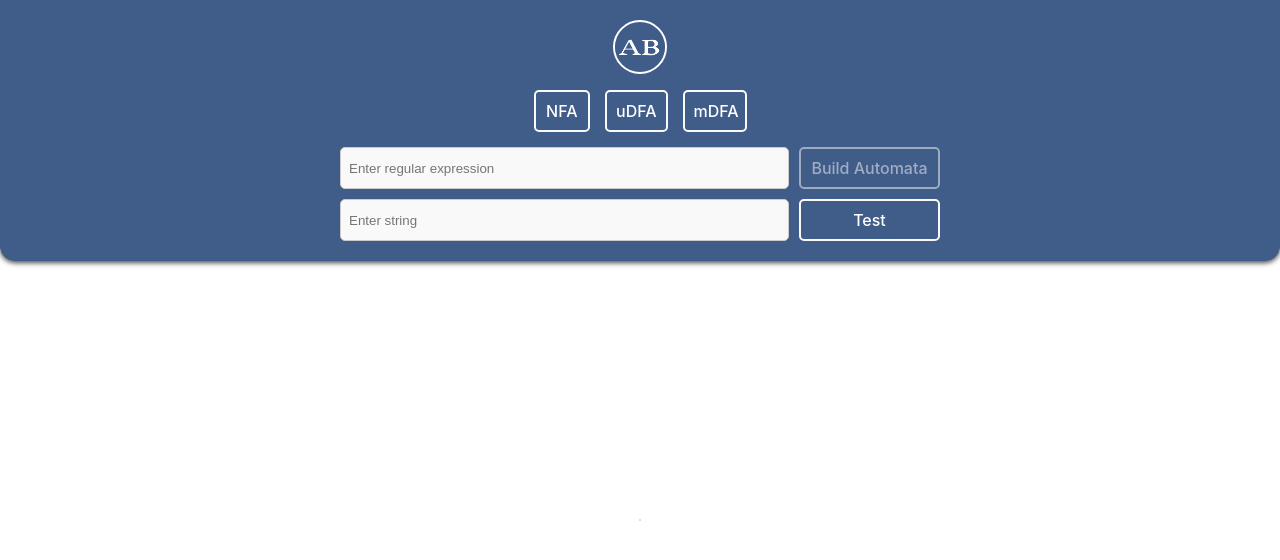
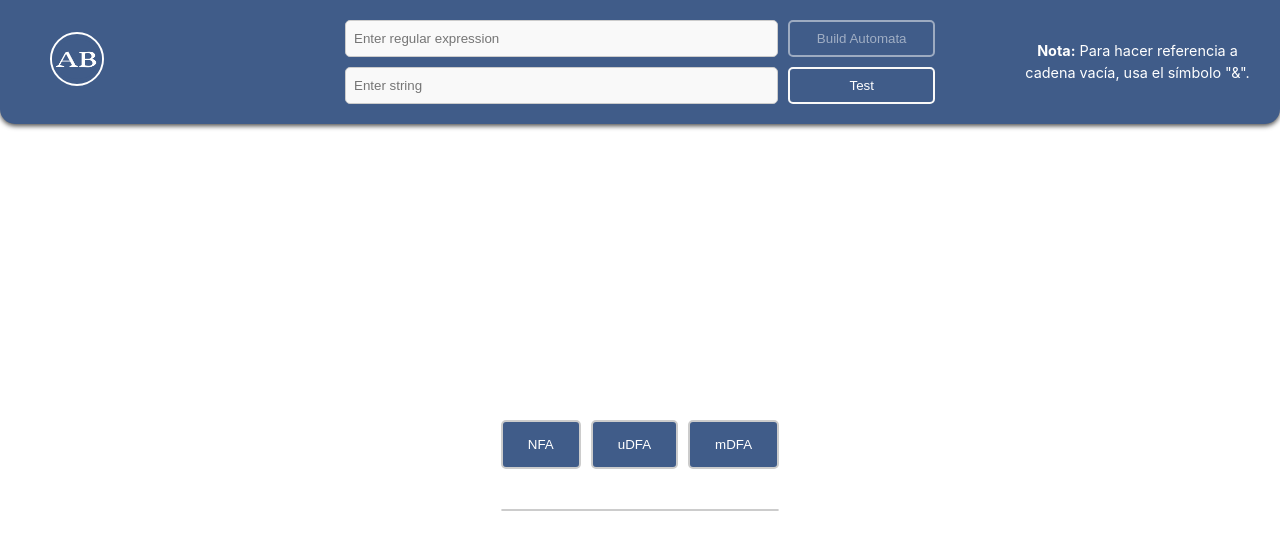
Before and after one commit to ErSantis/ER2AFD, a React (Vite) app: page / in a window 1280 px wide. Shown: the top 560 px of the page. Built offline with nearby package versions, Linux system fonts and the light colour scheme.

Commit message:
changes on data structure

```diff
--- a/src/components/AutomatonBuilder.tsx
+++ b/src/components/AutomatonBuilder.tsx
@@ -1,13 +1,13 @@
-import React, { useEffect, useState } from 'react';
-import { buildNFAFromRegex } from '../utils/BuildNFA';
-import { buildDFAFromNFA } from '../utils/BuildDFA';
-import { buildmDFAFromuDFA } from '../utils/BuildmDFA';
-import NFATab from './NFATab';
-import DFATab from './DFATab';
-import { Automaton } from '../models/Automaton';
-import { extractSymbolsFromRegxex } from '../utils/extractSymbols';
-import { State } from '../models/State';
-import { ButtonStyle } from '../styles/ButtonStyle';
+import React, { useEffect, useState } from "react";
+import { buildNFAFromRegex } from "../utils/BuildNFA";
+import { buildDFAFromNFA } from "../utils/BuildDFA";
+import { buildmDFAFromuDFA } from "../utils/BuildmDFA";
+import NFATab from "./NFATab";
+import DFATab from "./DFATab";
+import { Automaton } from "../models/Automaton";
+import { extractSymbolsFromRegxex } from "../utils/extractSymbols";
+import { State } from "../models/State";
+import { ButtonStyle } from "../styles/ButtonStyle";
 
 const AutomatonBuilder: React.FC = () => {
   const [regex, setRegex] = useState<string>(""); // Expresión regular ingresada por el usuario
@@ -21,27 +21,37 @@ const AutomatonBuilder: React.FC = () => {
     Map<string, string>
   > | null>(null); // Transiciones del mDFA (AFD minimizado)
   const [symbols, setSymbols] = useState<string[]>([]); // Símbolos del alfabeto
-  const [activeTab, setActiveTab] = useState<'NFA' | 'uDFA' | 'DFA'>('NFA'); // Controla la pestaña activa
-  const [estadoLetra, setEstadoLetra] = useState<Map<string, Set<State>> | null>(null); // Relacion entre el estado DFA - conjunto AFN
-  const [estadosFinales, setEstadosFinales] = useState<Set<string> | null>(null); // Estados finales deL UDFA
-  const [mdfestadosFinales, setmdfEstadosFinales] = useState<Set<string> | null>(null);// Estados Finlaes del mDFA
+  const [activeTab, setActiveTab] = useState<"NFA" | "uDFA" | "DFA">("NFA"); // Controla la pestaña activa
+  const [estadoLetra, setEstadoLetra] = useState<Map<
+    string,
+    Set<State>
+  > | null>(null); // Relacion entre el estado DFA - conjunto AFN
+  const [estadosFinales, setEstadosFinales] = useState<Set<string> | null>(
+    null
+  ); // Estados finales deL UDFA
+  const [mdfestadosFinales, setmdfEstadosFinales] =
+    useState<Set<string> | null>(null); // Estados Finlaes del mDFA
   const [estadoInicial, setEstadoInicial] = useState<string | null>(null); // Estado Inicial de los DFA
-  const [estadosSignificativos, setEstadosSignificativos] = useState<Map<string, Set<State>> | null>(null); // Estados significativos del AFN
-  const [estadosIdenticos, setEstadosIdenticos] = useState<Map<string, string[]> | null>(null); //Estados que se identifican(Mimso conjunto de estados significativos)
+  const [estadosSignificativos, setEstadosSignificativos] = useState<Map<
+    string,
+    Set<State>
+  > | null>(null); // Estados significativos del AFN
+  const [estadosIdenticos, setEstadosIdenticos] = useState<Map<
+    string,
+    string[]
+  > | null>(null); //Estados que se identifican(Mimso conjunto de estados significativos)
 
   const [isButtonEnabled, setIsButtonEnabled] = useState(false); // Estado para habilitar o deshabilitar el botón
 
   const [inputString, setInputString] = useState(""); // Estado para controlar el input
   const [finalString, setFinalString] = useState(""); // Estado para guardar el valor cuando se presiona el botón
 
-  const [runSimulation, SetRunSimulation] = useState<boolean>(false)
-
+  const [runSimulation, SetRunSimulation] = useState<boolean>(false);
 
   const resetAutomata = () => {
-
     setSymbols([]); // Resetea los símbolos a un array vacío
     setNFA(null); // Resetea el NFA (Non-deterministic Finite Automaton) a null
-    setFinalString(''); // Resetea la cadena final a una cadena vacía
+    setFinalString(""); // Resetea la cadena final a una cadena vacía
     setuDFATransitions(new Map()); // Limpia las transiciones uDFA (unminimized Deterministic Finite Automaton)
     setmDFATransitions(new Map()); // Limpia las transiciones mDFA (minimized Deterministic Finite Automaton)
     setEstadoLetra(new Map()); // Resetea el estado de las letras a un nuevo Map vacío
@@ -50,7 +60,6 @@ const AutomatonBuilder: React.FC = () => {
     setEstadoInicial(null); // Resetea el estado inicial a null
     setEstadosSignificativos(new Map()); // Resetea los estados significativos a un nuevo Map vacío
     setEstadosIdenticos(new Map()); // Resetea los estados idénticos a un nuevo Map vacío
-
   };
 
   // Valida el input para construir el automata
@@ -68,7 +77,7 @@ const AutomatonBuilder: React.FC = () => {
   // Función de validación
   const validateRegex = (input: string) => {
     // Si el input está vacío, deshabilitamos el botón
-    if (input.trim() === '') {
+    if (input.trim() === "") {
       setIsButtonEnabled(false);
       return;
     }
@@ -119,14 +128,13 @@ const AutomatonBuilder: React.FC = () => {
       return;
     }
 
-
     // Validar que los paréntesis estén balanceados
     const areParenthesesBalanced = (str: string): boolean => {
       let stack: string[] = [];
       for (let char of str) {
-        if (char === '(') {
+        if (char === "(") {
           stack.push(char);
-        } else if (char === ')') {
+        } else if (char === ")") {
           if (stack.length === 0) {
             return false;
           }
@@ -145,7 +153,6 @@ const AutomatonBuilder: React.FC = () => {
 
   // Construye el autómata
   const handleBuildAutomata = () => {
-
     resetAutomata(); // Limpiar los estados anteriores
 
     setSymbols(extractSymbolsFromRegxex(regex)); // Extraer los símbolos del alfabeto
@@ -160,15 +167,19 @@ const AutomatonBuilder: React.FC = () => {
 
   // Construye el uDFA a partir del NFA
   const handleuDFA = (nfa: Automaton, symbols: string[]) => {
-
-    const { transicionesAFD, conjuntoAFNMap, estadosFinales, estadoInicial, estadosSignificativosMap } = buildDFAFromNFA(nfa, symbols);
+    const {
+      transicionesAFD,
+      conjuntoAFNMap,
+      estadosFinales,
+      estadoInicial,
+      estadosSignificativosMap,
+    } = buildDFAFromNFA(nfa, symbols);
 
     setuDFATransitions(transicionesAFD); // Guardar las transiciones originales del uDFA
     setEstadoLetra(conjuntoAFNMap); // Establecer el estado de las letras con el conjunto AFN
     setEstadosFinales(estadosFinales); // Establecer los estados finales
     setEstadoInicial(estadoInicial); // Establecer el estado inicial
     setEstadosSignificativos(estadosSignificativosMap); // Establecer los estados significativos con el Map correspondiente
-
   };
 
   // Construye el mDFA minimizando el uDFA
@@ -187,14 +198,12 @@ const AutomatonBuilder: React.FC = () => {
       setmDFATransitions(nuevasTransicionesAFD); // Guardar las transiciones minimizadas del mDFA
       setmdfEstadosFinales(nuevosEstadosFinales); // Establecer los nuevos estados finales minimizados
       setEstadosIdenticos(gruposEquivalentes); // Establecer los grupos de estados equivalentes
-
     }
   };
 
   // Lógica para cambiar entre pestañas y recalcular los autómatas
   useEffect(() => {
-
-    if (activeTab === 'uDFA' && nfa) {
+    if (activeTab === "uDFA" && nfa) {
       handleuDFA(nfa, symbols); // Recalcular el uDFA al cambiar a la pestaña
     } else if (activeTab === "DFA" && nfa) {
       handlemDFA(); // Minimizar DFA al cambiar de pestaña
@@ -211,74 +220,89 @@ const AutomatonBuilder: React.FC = () => {
     setTimeout(() => setFinalString(inputString), 0); // Establece la cadena final nuevamente con un pequeño retraso
   };
 
-
   return (
     <div>
-      <header className='headerStyle'>
-        <div className='containerStyle'>
-          <a href="/">
-            <img className='logoStyle' src="./logo.png" alt="Logo" />
-          </a>
-          <div className='buttonsContainerStyle'>
-            <button
-              onClick={() => setActiveTab("NFA")}
-              className={activeTab === "NFA" ? "active" : ""}
-              style={ButtonStyle}
-            >
-              NFA
-            </button>
-            <button
-              onClick={() => setActiveTab("uDFA")}
-              className={activeTab === "uDFA" ? "active" : ""}
-              style={ButtonStyle}
-            >
-              uDFA
-            </button>
-            <button
-              onClick={() => setActiveTab("DFA")}
-              className={activeTab === "DFA" ? "active" : ""}
-              style={ButtonStyle}
-            >
-              mDFA
-            </button>
+      <header className="headerStyle">
+        <div className="containerStyle">
+          <div className="logoContainerStyle">
+            <a href="/">
+              <img className="logoStyle" src="./logo.png" alt="Logo" />
+            </a>
           </div>
 
-          <div className='inputContainerStyle'>
-            <div style={{ display: "flex", gap: "10px" }}>
+          <div className="inputContainerStyle">
+            <div className="inputWrapperStyle">
               <input
                 type="text"
                 value={regex}
                 onChange={(e) => setRegex(e.target.value)}
                 placeholder="Enter regular expression"
-                className='inputStyle'
+                className="inputStyle"
               />
               <button
                 onClick={() => {
                   handleBuildAutomata();
                   setActiveTab("NFA");
                 }}
-                style={!isButtonEnabled ? { ...ButtonStyle, opacity: 0.5, cursor: 'not-allowed' } : ButtonStyle}
+                className="buttonStyle"
+                style={
+                  !isButtonEnabled
+                    ? { opacity: 0.5, cursor: "not-allowed" }
+                    : {}
+                }
               >
                 Build Automata
               </button>
             </div>
-            <div style={{ display: "flex", gap: "10px" }}>
+            <div className="inputWrapperStyle">
               <input
                 type="text"
                 value={inputString}
                 onChange={(e) => handleInputChange(e)}
                 placeholder="Enter string"
-                className='inputStyle'
+                className="inputStyle"
               />
-              <button onClick={handleSubmit} style={ButtonStyle}>
+              <button onClick={handleSubmit} className="buttonStyle">
                 Test
               </button>
+            </div>
+          </div>
+
+          <div className="noteContainer">
+            <div className="note">
+              <p>
+                <b>Nota:</b> Para hacer referencia a cadena vacía, usa el
+                símbolo "&".
+              </p>
             </div>
           </div>
         </div>
       </header>
 
-      <main className='mainContentStyle'>
+      <main className="mainContentStyle">
+        <div className="buttonsContainerStyle">
+          <button
+            onClick={() => setActiveTab("NFA")}
+            className={activeTab === "NFA" ? "active" : ""}
+            style={ButtonStyle}
+          >
+            NFA
+          </button>
+          <button
+            onClick={() => setActiveTab("uDFA")}
+            className={activeTab === "uDFA" ? "active" : ""}
+            style={ButtonStyle}
+          >
+            uDFA
+          </button>
+          <button
+            onClick={() => setActiveTab("DFA")}
+            className={activeTab === "DFA" ? "active" : ""}
+            style={ButtonStyle}
+          >
+            mDFA
+          </button>
+        </div>
         <div className="divSymbolsStyle">
           {symbols.length > 0 && <h2>Alfabeto: {symbols.join(", ")}</h2>}
         </div>
@@ -322,7 +346,6 @@ const AutomatonBuilder: React.FC = () => {
       </main>
     </div>
   );
-}
-
+};
 
 export default AutomatonBuilder;
--- a/src/index.css
+++ b/src/index.css
@@ -35,23 +35,6 @@ h1 {
   line-height: 1.1;
 }
 
-button {
-  border-radius: 8px;
-  border: 1px solid transparent;
-  padding: 0.6em 1.2em;
-  font-size: 1em;
-  font-weight: 500;
-  font-family: inherit;
-  cursor: pointer;
-  transition: border-color 0.25s;
-}
-button:hover {
-  border-color: #646cff;
-}
-button:focus,
-button:focus-visible {
-  outline: 4px auto -webkit-focus-ring-color;
-}
 
 @media (prefers-color-scheme: light) {
   :root {
@@ -80,17 +63,13 @@ button:focus-visible {
   padding-left: 10px;
   padding-right: 10px;
   margin-bottom: 65px;
-  -ms-overflow-style: none;
-  scrollbar-width: none;
   background-color: #f5f5f5;
   border-radius: 20px;
   margin-top: 20px;
   border: 1px solid #ccc;
 }
 
-.automaton-container::-webkit-scrollbar {
-  display: none;
-}
+
 
 .transition-table-container {
   width: 100%;
@@ -115,6 +94,7 @@ h2 {
 .dfatab-automaton-container {
   flex: 1;
   max-width: 50%;
+  height: 60%;
   overflow-x: auto;
   border: 1px solid #ccc;
   padding: 10px;
@@ -122,8 +102,6 @@ h2 {
   background-color: #f5f5f5;
   border-radius: 20px;
   margin-top: 20px;
-  -ms-overflow-style: none;
-  scrollbar-width: none;
 }
 
 .dfatab-tables-container {
@@ -179,13 +157,14 @@ ul {
   display: flex;
   justify-content: center;
   gap: 10px;
-  margin-top: 50px;
+  margin-top: 40px;
   color: #405c89;
   background-color: #f5f5f5;
   border-radius: 20px;
   font-size: 20px;
   border: 1px solid #ccc;
 }
+
 
 .headerStyle {
   position: fixed;
@@ -200,14 +179,22 @@ ul {
   box-shadow: 0 2px 5px rgba(0, 0, 0, 0.7);
   border-bottom-left-radius: 15px;
   border-bottom-right-radius: 15px;
+  padding-right: 0;
 }
 
 .containerStyle {
   display: flex;
-  flex-direction: column;
   align-items: center;
+  justify-content: space-between;
   max-width: 1200px;
   margin: 0 auto;
+  width: 100%;
+}
+
+.logoContainerStyle {
+  flex: 1; /* Toma un tercio del espacio */
+  display: flex;
+  justify-content: flex-start;
 }
 
 .logoStyle {
@@ -215,42 +202,73 @@ ul {
   width: 50px;
   height: 50px;
   border: 2px solid white;
-  margin-bottom: 10px;
-}
-
-.buttonsContainerStyle {
-  display: flex;
-  gap: 15px;
-  margin-bottom: 15px;
 }
 
 .inputContainerStyle {
+  flex: 2; /* Toma la mitad del espacio */
   display: flex;
   flex-direction: column;
+  align-items: center;
+  gap: 10px;
+  max-width: 600px;
+  margin: 0 auto;
+}
+
+.inputWrapperStyle {
+  display: flex;
   gap: 10px;
   width: 100%;
-  max-width: 600px;
 }
 
 .inputStyle {
   padding: 8px;
   border-radius: 5px;
   border: 1px solid #ccc;
-  width: calc(100% - 10px);
+  flex: 1;
   box-sizing: border-box;
   background-color: #f9f9f9;
   color: black;
 }
 
+.noteContainer {
+  flex: 1; /* Toma un tercio del espacio */
+  display: flex;
+  justify-content: flex-end; /* Alinear a la derecha */
+  align-items: center; /* Centrar verticalmente */
+  margin-left: 20px; /* Agregar margen a la izquierda para separarla del input */
+}
+
+.note {
+  color: white; /* Cambiar color según diseño */
+  font-size: 0.9rem; /* Ajustar tamaño del texto de la nota */
+  white-space: normal; /* Permitir que el texto se repliegue */
+  margin-left: 70px;
+}
+
+
+
+
+.buttonsContainerStyle {
+  display: flex;
+  justify-content: center;
+  gap: 10px;
+}
+
+
+
+
+.buttonStyle {
+  padding: 9px;
+  border-radius: 5px;
+  background-color: #405c89;
+  color: white;
+  cursor: pointer;
+  border: 2px solid #f9f9f9;
+  flex: 0.3;
+  box-sizing: border-box;
+}
+
 
 .mainContentStyle {
-  margin-top: 240px;
+  margin-top: 130px;
 }
-
-.nfa {
-  background-color: #e0e7fa;
-}
-
-.nfa-table {
-  background-color: #e0e7fa;
-}
--- a/src/styles/ButtonStyle.tsx
+++ b/src/styles/ButtonStyle.tsx
@@ -1,9 +1,12 @@
 export const ButtonStyle: React.CSSProperties = {
-    padding: "9px",
+    padding: "15px",
+    paddingLeft: "25px",
+    paddingRight: "25px",
     borderRadius: "5px",
     backgroundColor: "#405c89",
     color: "white",
     cursor: "pointer",
-    border: "2px solid #f9f9f9",
-    width: "30%",
+    border: "2px solid #ccc",
+    width: "50%",
+    flex: "0",
   };
```
